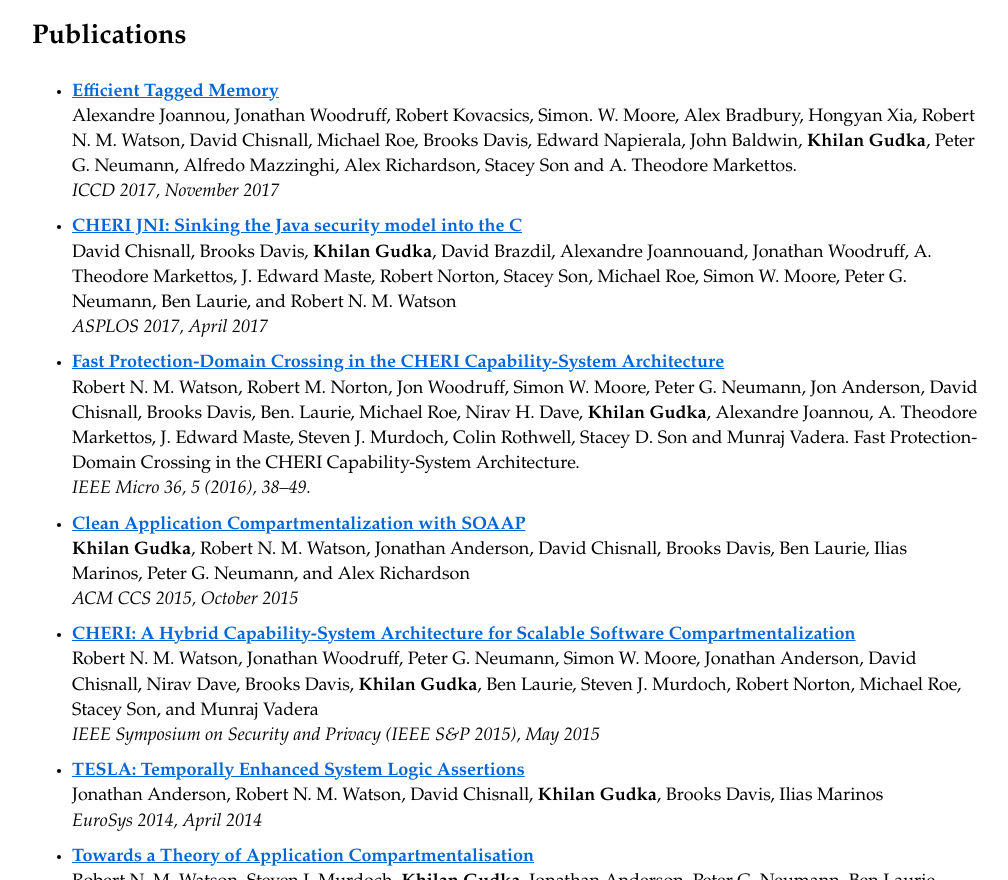
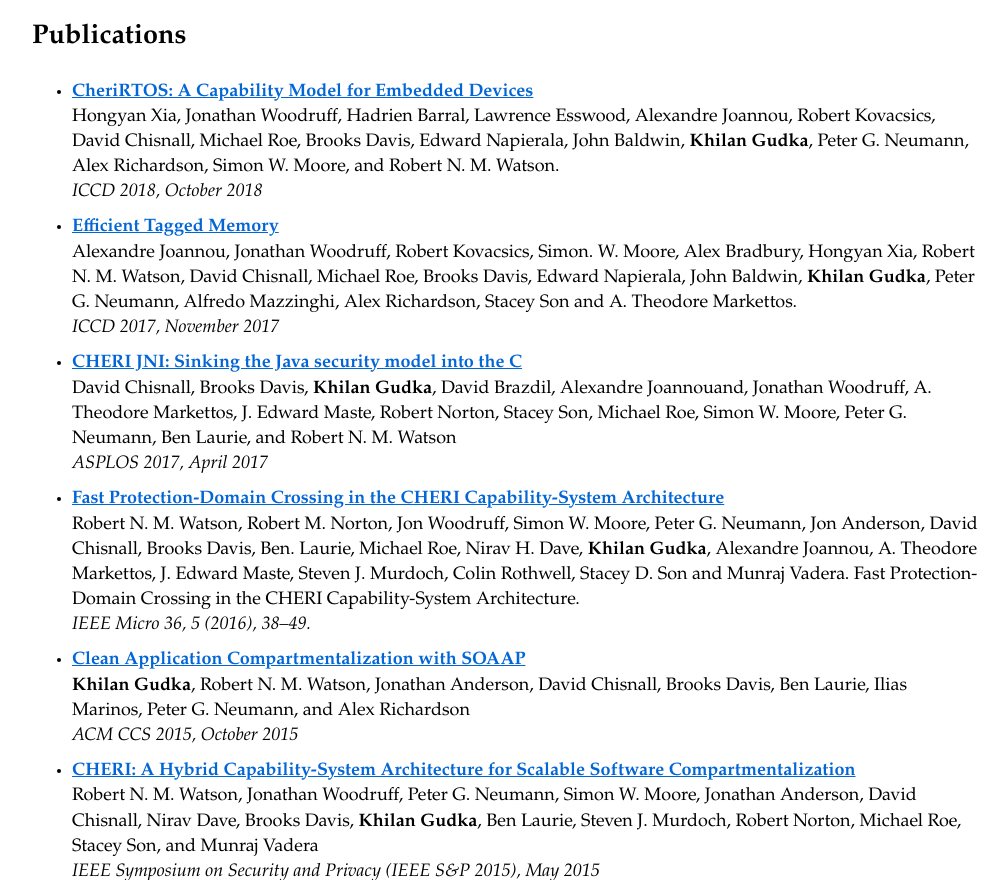
Before and after one commit to khilangudka/khilangudka.github.io, a plain HTML site: page index.html in a window 1280 px wide. Shown: the part 1353-2233 px from the top of the page, without its empty margins (134-1142 px from the left). Drawn offline with Linux system fonts and the light colour scheme.

Commit message:
Add CheriRTOS publication

```diff
--- a/index.html
+++ b/index.html
@@ -73,6 +73,10 @@
 		<h2>Publications</h2>
     <div id="pubs">
 		<ul>
+      <li><a href="https://www.cl.cam.ac.uk/research/security/ctsrd/pdfs/201810-iccd2018-cheri-rtos.pdf"><b>CheriRTOS: A Capability Model for Embedded Devices</b></a><br/>
+      Hongyan Xia, Jonathan Woodruff, Hadrien Barral, Lawrence Esswood, Alexandre Joannou, Robert Kovacsics, David Chisnall, Michael Roe, Brooks Davis, Edward Napierala, John Baldwin, <b>Khilan Gudka</b>, Peter G. Neumann, Alex Richardson, Simon W. Moore, and Robert N. M. Watson.<br/>
+      <i>ICCD 2018, October 2018</i>
+      </li>
       <li>
         <a href="http://www.cl.cam.ac.uk/research/security/ctsrd/pdfs/201711-iccd2017-efficient-tags.pdf"><b>Efficient Tagged Memory</b></a><br/>
         Alexandre Joannou, Jonathan Woodruff, Robert Kovacsics, Simon. W. Moore, Alex Bradbury, Hongyan Xia, Robert N. M. Watson, David Chisnall, Michael Roe, Brooks Davis, Edward Napierala, John Baldwin, <b>Khilan Gudka</b>, Peter G. Neumann, Alfredo Mazzinghi, Alex Richardson, Stacey Son and A. Theodore Markettos.<br/>
```
